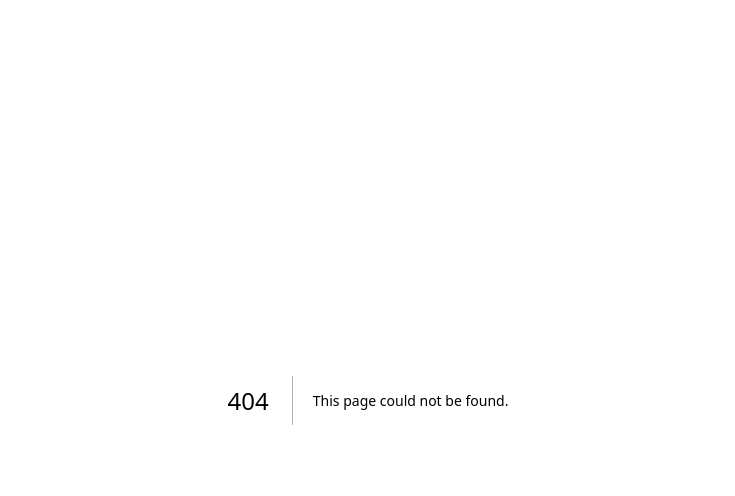
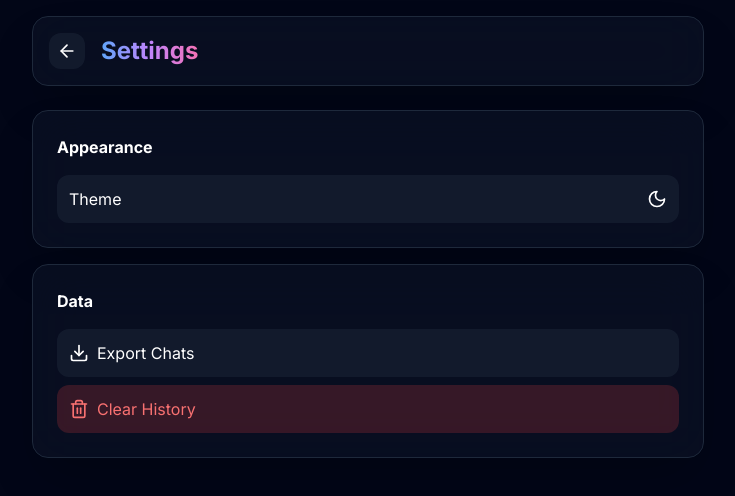
Before and after one commit to talib344/Tekro, a Next.js app: page /setting in a window 1280 px wide. Before the commit this address had no page. Shown: the top 496 px of the page, without its empty margins (272-1007 px from the left). Built offline with nearby package versions, Linux system fonts and the light colour scheme.

Commit message:
Add settings page for theme and chat management

```diff
--- /dev/null
+++ b/app/setting/page.js
@@ -0,0 +1,57 @@
+'use client'
+import { useState, useEffect } from 'react'
+import Link from 'next/link'
+import { ArrowLeft, Moon, Sun, Trash2, Download } from 'lucide-react'
+import { useChatStore } from '@/store/chat-store'
+
+export default function Settings() {
+  const [theme, setTheme] = useState('dark')
+  const { clearMessages, messages } = useChatStore()
+
+  useEffect(() => {
+    document.documentElement.classList.toggle('dark', theme === 'dark')
+  }, [theme])
+
+  const exportChats = () => {
+    const data = JSON.stringify(messages, null, 2)
+    const blob = new Blob([data], { type: 'application/json' })
+    const url = URL.createObjectURL(blob)
+    const a = document.createElement('a')
+    a.href = url
+    a.download = 'tekro-chats.json'
+    a.click()
+  }
+
+  return (
+    <div className="min-h-screen bg-slate-950 text-white p-4">
+      <div className="max-w-2xl mx-auto">
+        <header className="glass-card rounded-2xl p-4 mb-6">
+          <div className="flex items-center gap-4">
+            <Link href="/" className="p-2 rounded-xl bg-slate-800/50"><ArrowLeft size={20} /></Link>
+            <h1 className="text-2xl font-bold gradient-text">Settings</h1>
+          </div>
+        </header>
+
+        <div className="space-y-4">
+          <div className="glass-card rounded-2xl p-6">
+            <h3 className="font-bold mb-4">Appearance</h3>
+            <button onClick={() => setTheme(theme === 'dark'? 'light' : 'dark')} className="w-full p-3 rounded-xl bg-slate-800/50 flex items-center justify-between">
+              <span>Theme</span>
+              {theme === 'dark'? <Moon size={20} /> : <Sun size={20} />}
+            </button>
+          </div>
+
+          <div className="glass-card rounded-2xl p-6">
+            <h3 className="font-bold mb-4">Data</h3>
+            <button onClick={exportChats} className="w-full p-3 rounded-xl bg-slate-800/50 flex items-center gap-2 mb-2">
+              <Download size={20} /> Export Chats
+            </button>
+            <button onClick={clearMessages} className="w-full p-3 rounded-xl bg-red-500/20 text-red-400 flex items-center gap-2">
+              <Trash2 size={20} /> Clear History
+            </button>
+          </div>
+        </div>
+      </div>
+    </div>
+  )
+}
```
